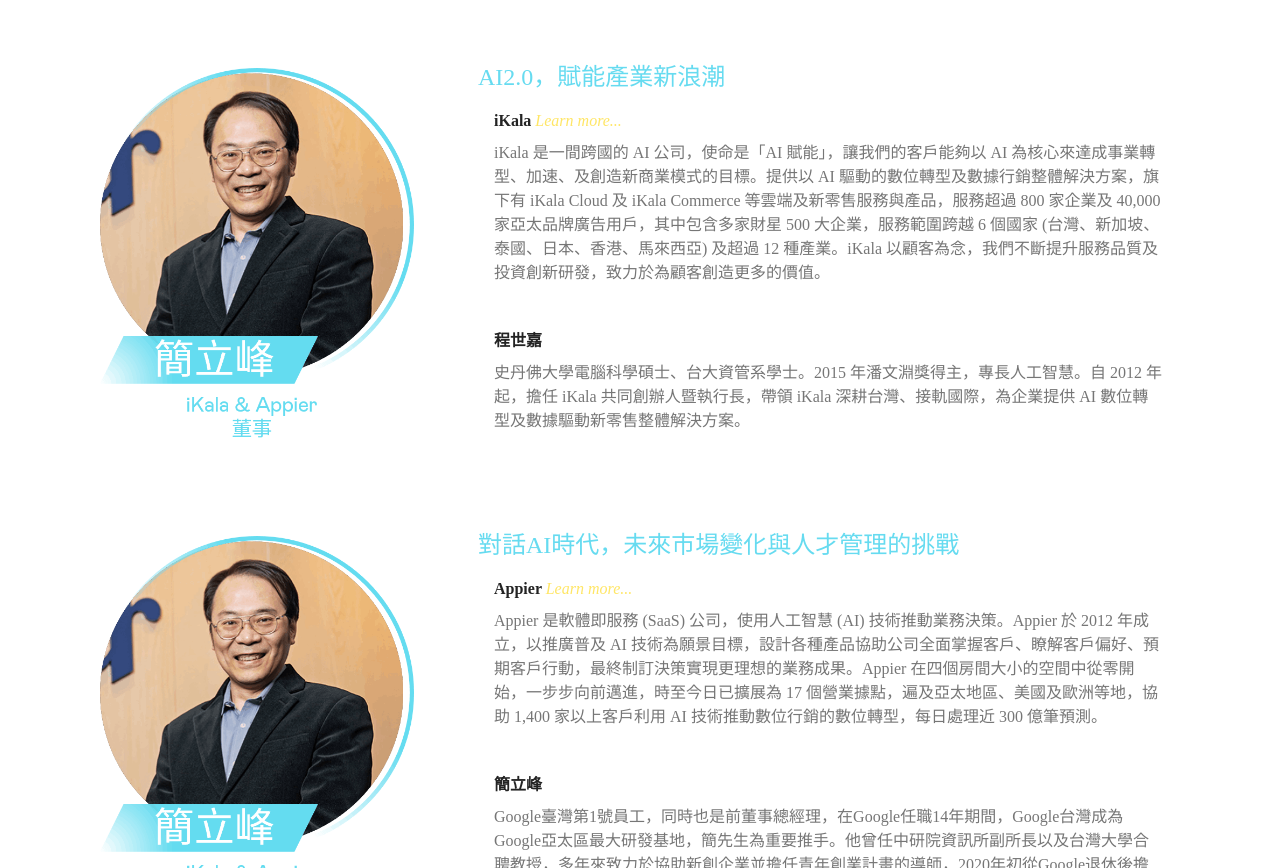
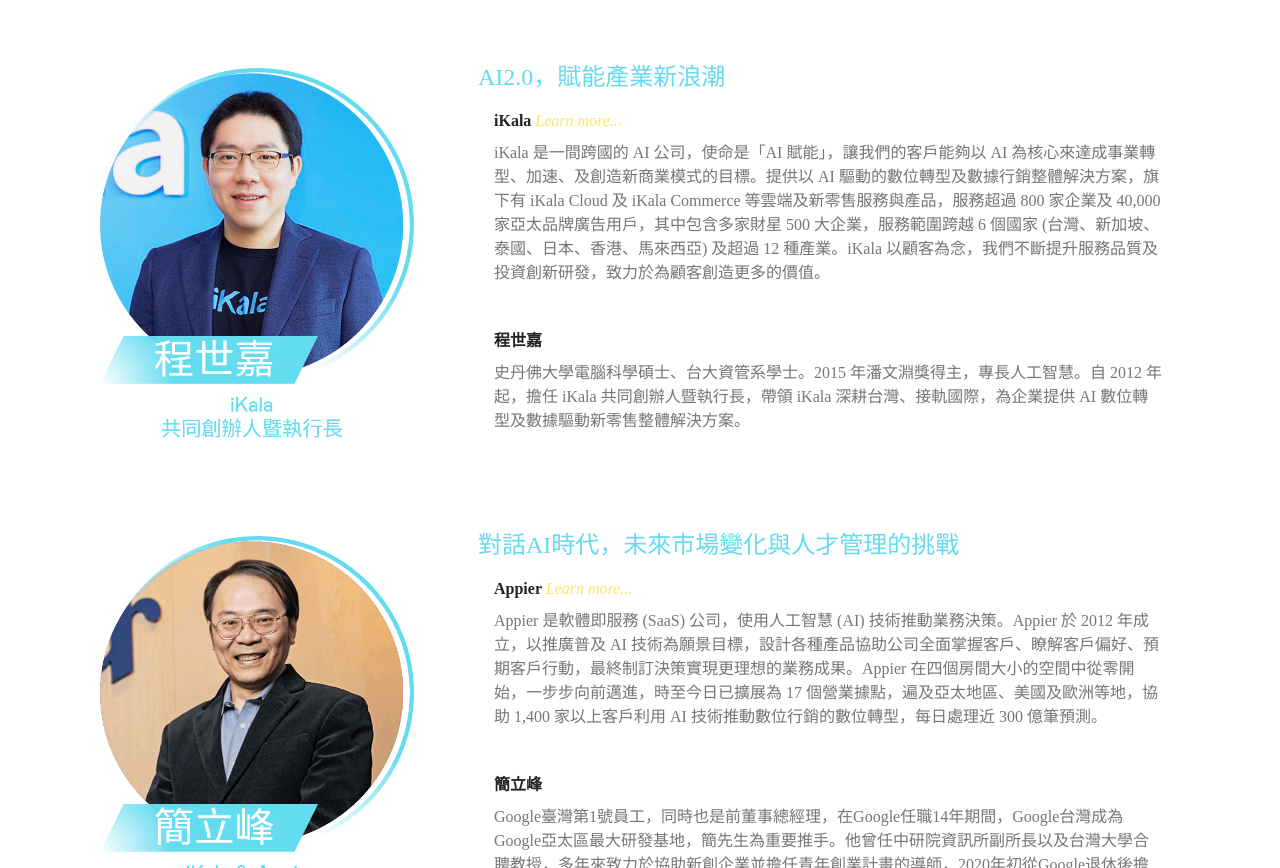
Before and after one commit to AUOUNIVERSITY/2023, a plain HTML site: page speaker.html in a window 1280 px wide. Shown: the part 2700-3568 px from the top of the page. Drawn offline with Linux system fonts and the light colour scheme; files whose address does not match are found by name; a web font is replaced by a local one.

Commit message:
Update speaker.html

```diff
--- a/speaker.html
+++ b/speaker.html
@@ -365,7 +365,7 @@
         <div class="col-md-12">
             <div class="media-container-row">
                 <div class="mbr-figure m-auto" style="width: 35%;">
-                    <img src="assets/images/-583x716.png" alt="Mobirise" title="">
+                    <img src="assets/images/-611x718.png" alt="Mobirise" title="">
                 </div>
                 <div class=" align-left aside-content">
                     <h2 class="mbr-title pt-2 mbr-fonts-style display-5">AI2.0，賦能產業新浪潮<br></h2>
```
